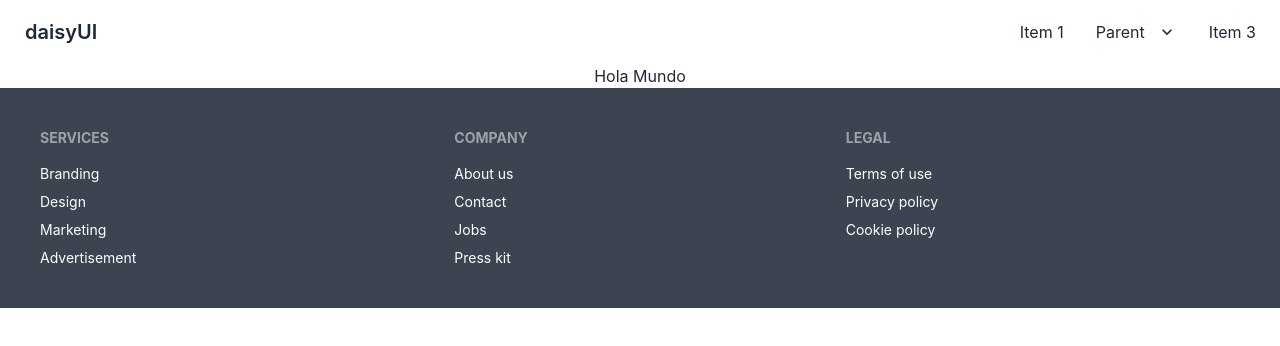
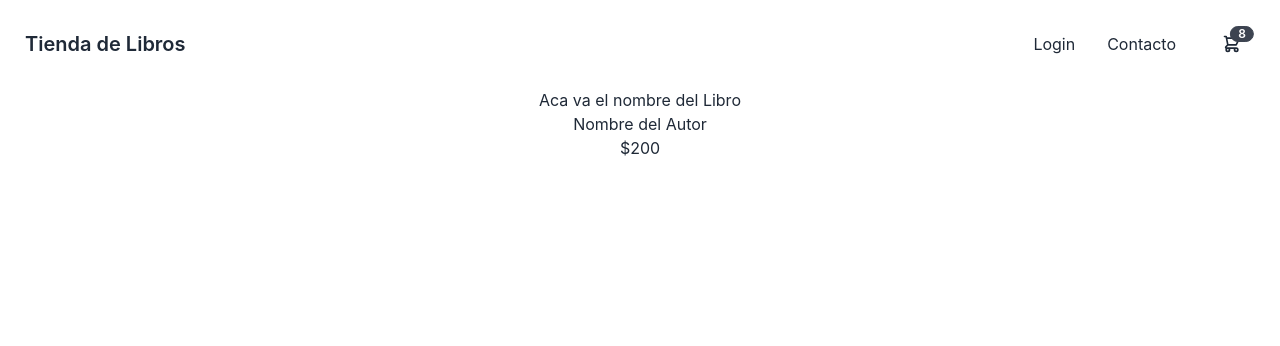
Before and after one commit to alejandrocinelli/clase02, a React (Create React App) app: page / in a window 1280 px wide. Shown: the top 346 px of the page. Built offline with nearby package versions, Linux system fonts and the light colour scheme.

Commit message:
segundoCommit

```diff
--- a/public/index.html
+++ b/public/index.html
@@ -24,7 +24,7 @@
       work correctly both with client-side routing and a non-root public URL.
       Learn how to configure a non-root public URL by running `npm run build`.
     -->
-    <title>Clase 02</title>
+    <title>Venta Libros</title>
   </head>
   <body>
     <noscript>You need to enable JavaScript to run this app.</noscript>
--- a/src/App.js
+++ b/src/App.js
@@ -1,16 +1,16 @@
 
 import './App.css';
-import DaisyFooter from './components/DaisyFooter';
+import DaisyCart from './components/DaisyCart';
+//import DaisyFooter from './components/DaisyFooter';
 import DaisyNavBar from './components/DaisyNavBar';
+import ItemListContainer from './components/ItemListContainer';
 
 
 function App() {
   return (
     <div className="App">
       <DaisyNavBar/>
-      <p>Hola Mundo</p>
-      <DaisyFooter/>
-
+     <ItemListContainer titulo="Aca va el nombre del Libro" autor="Nombre del Autor" precio="$200"/>
     </div>
   );
 }
--- /dev/null
+++ b/src/components/DaisyCart.jsx
@@ -0,0 +1,24 @@
+const DaisyCart = () => {
+  return (
+ <div className="flex-none">
+    <div className="dropdown dropdown-end">
+      <label tabindex="0" className="btn btn-ghost btn-circle">
+        <div className="indicator">
+          <svg xmlns="http://www.w3.org/2000/svg" className="h-5 w-5" fill="none" viewBox="0 0 24 24" stroke="currentColor"><path stroke-linecap="round" stroke-linejoin="round" stroke-width="2" d="M3 3h2l.4 2M7 13h10l4-8H5.4M7 13L5.4 5M7 13l-2.293 2.293c-.63.63-.184 1.707.707 1.707H17m0 0a2 2 0 100 4 2 2 0 000-4zm-8 2a2 2 0 11-4 0 2 2 0 014 0z" /></svg>
+          <span className="badge badge-sm indicator-item">8</span>
+        </div>
+      </label>
+      <div tabindex="0" class="mt-3 card card-compact dropdown-content w-52 bg-base-100 shadow">
+        <div className="card-body">
+          <span className="font-bold text-lg">8 Items</span>
+          <span className="text-info">Subtotal: $999</span>
+          <div className="card-actions">
+            <button className="btn btn-primary btn-block">View cart</button>
+          </div>
+        </div>
+      </div>
+    </div>
+</div>
+  )
+}
+export default DaisyCart
--- a/src/components/DaisyNavBar.jsx
+++ b/src/components/DaisyNavBar.jsx
@@ -1,23 +1,17 @@
+import DaisyCart from "./DaisyCart"
+
 const DaisyNavBar = () => {
   return (
     <div className="navbar bg-base-100">
   <div className="flex-1">
-    <a href="safasf" class="btn btn-ghost normal-case text-xl">daisyUI</a>
+    <a href="safasf" className="btn btn-ghost normal-case text-xl">Tienda de Libros</a>
   </div>
+
   <div className="flex-none">
     <ul className="menu menu-horizontal p-0">
-      <li><a href="fasfasf">Item 1</a></li>
-      <li tabIndex="0">
-        <a href="asfasf">
-          Parent
-          <svg className="fill-current" xmlns="http://www.w3.org/2000/svg" width="20" height="20" viewBox="0 0 24 24"><path d="M7.41,8.58L12,13.17L16.59,8.58L18,10L12,16L6,10L7.41,8.58Z"/></svg>
-        </a>
-        <ul className="p-2 bg-base-100">
-          <li><a href = "/some/valid/uri" > Navegar a la página </a> </li>
-          <li><a href="fasf">Submenu 2</a></li>
-        </ul>
-      </li>
-      <li><a href="fasfas">Item 3</a></li>
+      <li><a href="login">Login</a></li>
+      <li><a href="contacto">Contacto</a></li>
+      <li><a href="cart"> <DaisyCart></DaisyCart></a></li>
     </ul>
   </div>
 </div>
--- /dev/null
+++ b/src/components/ItemListContainer.jsx
@@ -0,0 +1,11 @@
+const ItemListContainer = (props) => {
+  return (
+      <div>
+    <div>{props.titulo}</div>
+    <div>{props.autor}</div>
+    <div>{props.precio}</div>
+
+    </div>
+  )
+}
+export default ItemListContainer
--- a/src/components/NavBar.jsx
+++ /dev/null
@@ -1,6 +0,0 @@
-const NavBar = () => {
-  return (
-    <div className="text-3xl font-bold underline"> NavBar </div>
-  )
-}
-export default NavBar
--- a/src/index.css
+++ b/src/index.css
@@ -1,6 +1,7 @@
 @tailwind base;
 @tailwind components;
 @tailwind utilities;
+
 body {
   margin: 0;
   font-family: -apple-system, BlinkMacSystemFont, 'Segoe UI', 'Roboto', 'Oxygen',
```
